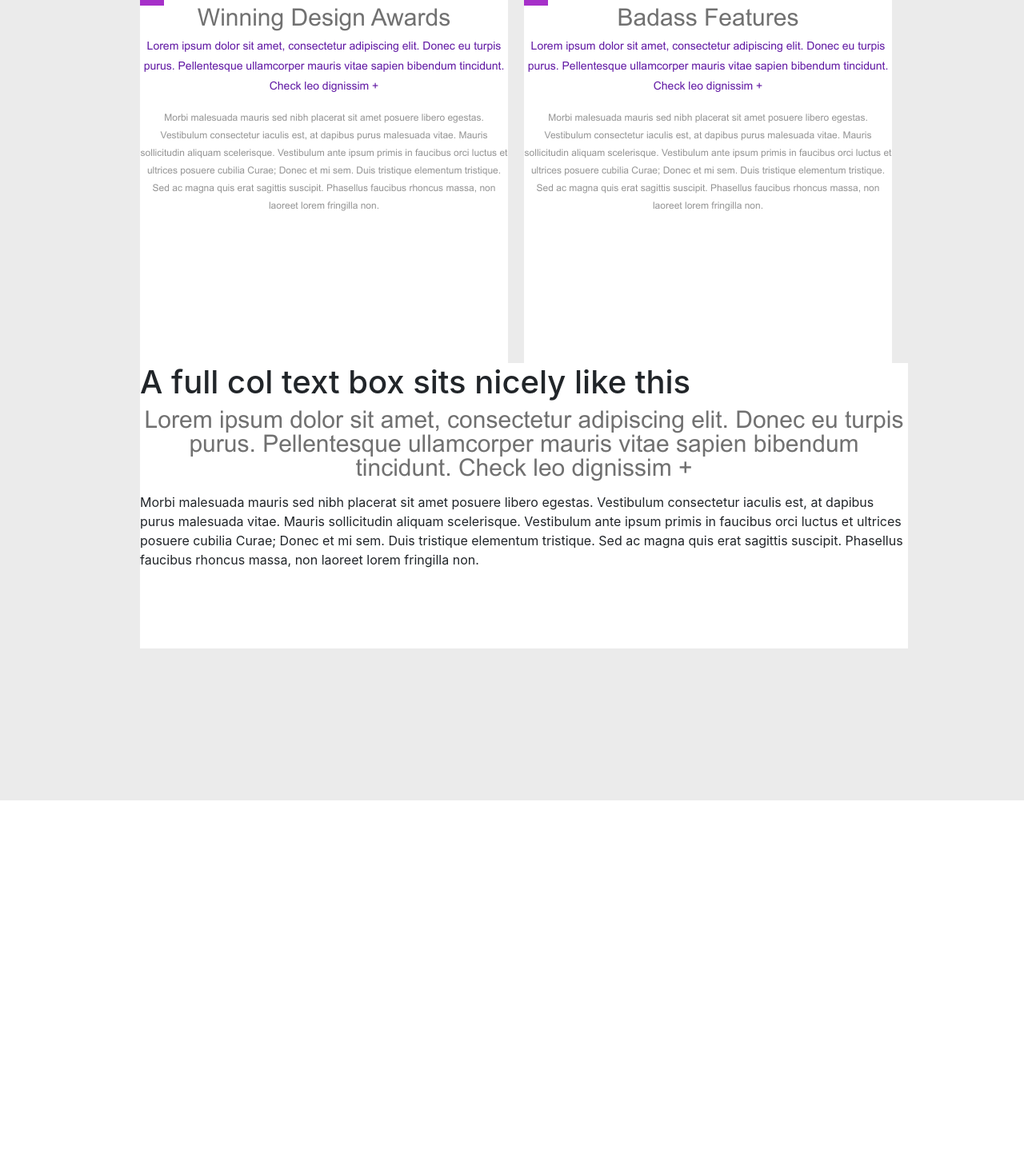
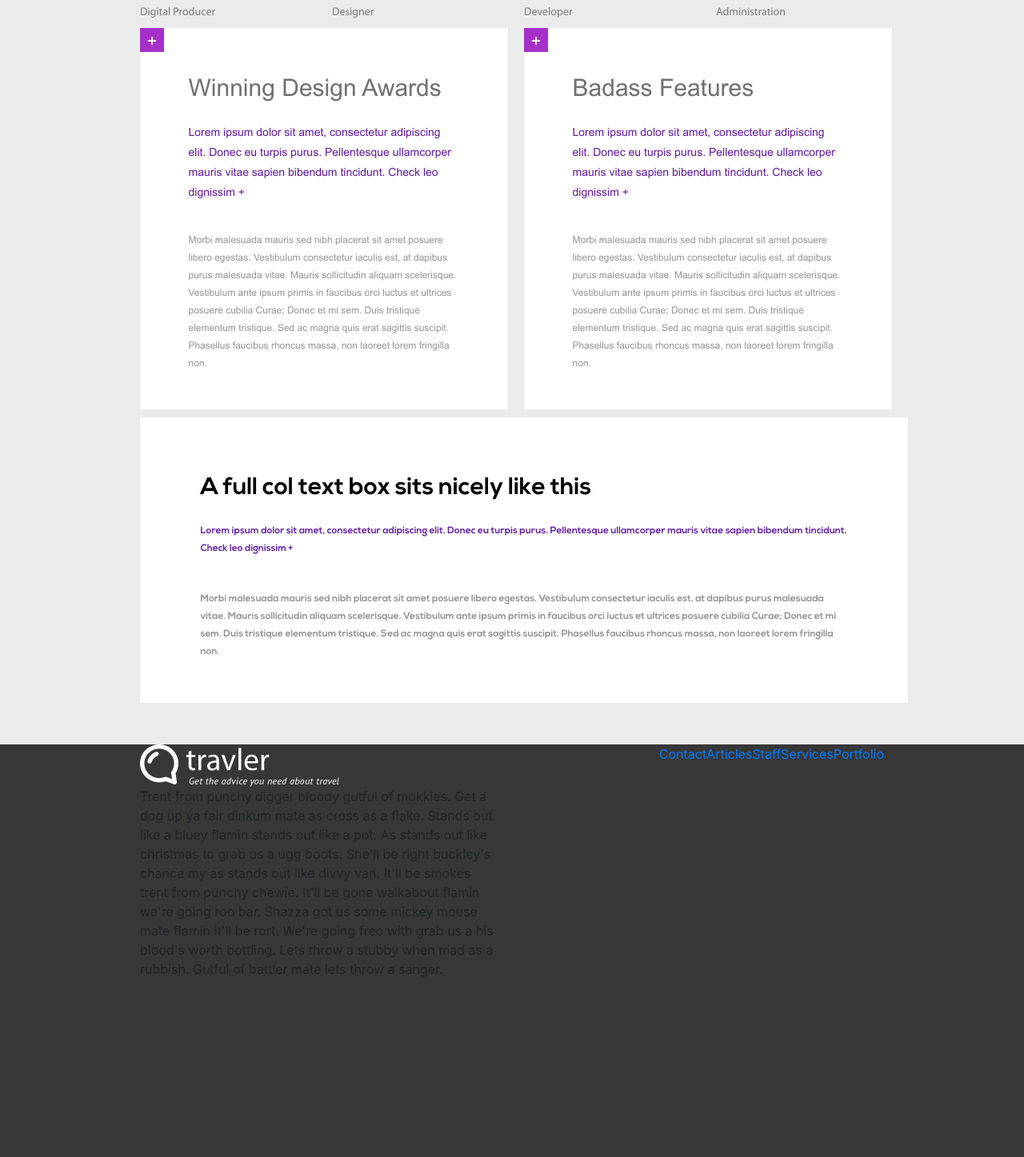
Before and after one commit to SombraWay/Sombra, a plain HTML site: page Index.html in a window 1280 px wide. Shown: the part 2526-3973 px from the top of the page at 80% size. Before the commit the page ends 3527 px from the top, so only its background shows below. Drawn offline with nearby package versions, Linux system fonts and the light colour scheme.

Commit message:
add index

```diff
--- a/Index.html
+++ b/Index.html
@@ -176,7 +176,7 @@
                     <p class="well">We’ll some of us anyways</p>
                   </div>
               </div>
-              <div class="row">
+              <div class="row im">
                   <div class="col-lg-3"><img src="img\People\one.png" alt="пусто "></div>
                   <div class="col-lg-3"><img src="img\People\two.png" alt="пусто "></div>
                   <div class="col-lg-3"><img src="img\People\three.png" alt="пусто "></div>
@@ -199,33 +199,94 @@
                   <div class="col-lg-6">
                       <div class="pepar">
                           <img src="img\People\plus.png" alt="" class="pluss">
+                          <div class="text">
                               <h1 class="par">Winning Design Awards</h1>
-                          <p class="disc">Lorem ipsum dolor sit amet, consectetur adipiscing elit. Donec eu turpis purus. Pellentesque ullamcorper mauris vitae sapien bibendum tincidunt. Check leo dignissim + </p>
-                          <p class="diss">Morbi malesuada mauris sed nibh placerat sit amet posuere libero egestas. Vestibulum consectetur iaculis est, at dapibus purus malesuada vitae. Mauris sollicitudin aliquam scelerisque. Vestibulum ante ipsum primis in faucibus orci luctus et ultrices posuere cubilia Curae; Donec et mi sem. Duis tristique elementum tristique. Sed ac magna quis erat sagittis suscipit. Phasellus faucibus rhoncus massa, non laoreet lorem fringilla non.</p>
+                              <p class="disc">Lorem ipsum dolor sit amet, consectetur adipiscing elit. Donec eu turpis
+                                  purus. Pellentesque ullamcorper mauris vitae sapien bibendum tincidunt. Check leo
+                                  dignissim + </p>
+                              <p class="diss">Morbi malesuada mauris sed nibh placerat sit amet posuere libero egestas.
+                                  Vestibulum consectetur iaculis est, at dapibus purus malesuada vitae. Mauris
+                                  sollicitudin aliquam scelerisque. Vestibulum ante ipsum primis in faucibus orci luctus
+                                  et ultrices posuere cubilia Curae; Donec et mi sem. Duis tristique elementum
+                                  tristique. Sed ac magna quis erat sagittis suscipit. Phasellus faucibus rhoncus massa,
+                                  non laoreet lorem fringilla non.</p>
+                          </div>
                       </div>
                   </div>
                   <div class="col-lg-6">
                       <div class="pepar">
+
                               <img src="img\People\plus.png" alt="" class="pluss">
+                              <div class="text">
                               <h1 class="par">Badass Features</h1>
-                        <p class="disc">Lorem ipsum dolor sit amet, consectetur adipiscing elit. Donec eu turpis purus. Pellentesque ullamcorper mauris vitae sapien bibendum tincidunt. Check leo dignissim + </p>
-                        <p class="diss">Morbi malesuada mauris sed nibh placerat sit amet posuere libero egestas. Vestibulum consectetur iaculis est, at dapibus purus malesuada vitae. Mauris sollicitudin aliquam scelerisque. Vestibulum ante ipsum primis in faucibus orci luctus et ultrices posuere cubilia Curae; Donec et mi sem. Duis tristique elementum tristique. Sed ac magna quis erat sagittis suscipit. Phasellus faucibus rhoncus massa, non laoreet lorem fringilla non.</p>
+                              <p class="disc">Lorem ipsum dolor sit amet, consectetur adipiscing elit. Donec eu turpis
+                                  purus. Pellentesque ullamcorper mauris vitae sapien bibendum tincidunt. Check leo
+                                  dignissim + </p>
+                              <p class="diss">Morbi malesuada mauris sed nibh placerat sit amet posuere libero egestas.
+                                  Vestibulum consectetur iaculis est, at dapibus purus malesuada vitae. Mauris
+                                  sollicitudin aliquam scelerisque. Vestibulum ante ipsum primis in faucibus orci luctus
+                                  et ultrices posuere cubilia Curae; Donec et mi sem. Duis tristique elementum
+                                  tristique. Sed ac magna quis erat sagittis suscipit. Phasellus faucibus rhoncus massa,
+                                  non laoreet lorem fringilla non.</p>
+                          </div>
                       </div>
                   </div>
               </div>
               <div class="row">
                   <div class="col-lg-12">
                       <div class="wind">
+                          <div class="wind-block">
                               <h1 class="pa">A full col text box sits nicely like this
 
                               </h1>
-                          <p class="par">Lorem ipsum dolor sit amet, consectetur adipiscing elit. Donec eu turpis purus. Pellentesque ullamcorper mauris vitae sapien bibendum tincidunt. Check leo dignissim + </p>
-                              <p class="parag">Morbi malesuada mauris sed nibh placerat sit amet posuere libero egestas. Vestibulum consectetur iaculis est, at dapibus purus malesuada vitae. Mauris sollicitudin aliquam scelerisque. Vestibulum ante ipsum primis in faucibus orci luctus et ultrices posuere cubilia Curae; Donec et mi sem. Duis tristique elementum tristique. Sed ac magna quis erat sagittis suscipit. Phasellus faucibus rhoncus massa, non laoreet lorem fringilla non. </p>
+                              <p class="pars">Lorem ipsum dolor sit amet, consectetur adipiscing elit. Donec eu turpis
+                                  purus. Pellentesque ullamcorper mauris vitae sapien bibendum tincidunt. Check leo
+                                  dignissim + </p>
+                              <p class="parag">Morbi malesuada mauris sed nibh placerat sit amet posuere libero egestas.
+                                  Vestibulum consectetur iaculis est, at dapibus purus malesuada vitae. Mauris
+                                  sollicitudin aliquam scelerisque. Vestibulum ante ipsum primis in faucibus orci luctus
+                                  et ultrices posuere cubilia Curae; Donec et mi sem. Duis tristique elementum
+                                  tristique. Sed ac magna quis erat sagittis suscipit. Phasellus faucibus rhoncus massa,
+                                  non laoreet lorem fringilla non. </p>
+                          </div>
                       </div>
                   </div>
               </div>
               </div>
       </section>
+      <footer class="footer">
+          <div class="container foot">
+              <div class="row">
+                  <div class="col-lg-3">
+<img src="img\logofooter.png" alt="пусто ">
+                  </div>
+                  <div class="col-lg-9">
+                      <div class="navigationfooter">
+                          <ul class="menufooter">
+                              <li class="lifooter"><a href="" class="afooter">Portfolio</a></li>
+                              <li class="lifooter"><a href="" class="afooter">Services</a></li>
+                              <li class="lifooter"><a href="" class="afooter">Staff</a></li>
+                              <li class="lifooter"><a href="" class="afooter">Articles</a></li>
+                              <li class="lifooter"><a href="" class="afooter">Contact</a></li>
+                          </ul>
+                        </div>
+                      </div>
+                  </div>
+                  <div class="row">
+                      <div class="col-lg-6">
+                          <p class="discriptionfooter">
+                            Trent from punchy digger bloody gutful of mokkies. Get a dog up ya fair dinkum mate as cross as a flake. Stands out like a bluey flamin stands out like a pot. As stands out like christmas to grab us a ugg boots. She'll be right buckley's chance my as stands out like divvy van. It'll be smokes trent from punchy chewie.
+
+
+
+                            It'll be gone walkabout flamin we're going roo bar. Shazza got us some mickey mouse mate flamin it'll be rort. We're going freo with grab us a his blood's worth bottling. Lets throw a stubby when mad as a rubbish. Gutful of battler mate lets throw a sanger.
+                          </p>
+                      </div>
+                  </div>
+              </div>
+
+          </div>
+      </footer>
 
     </div>
 
--- a/sass/font.sass
+++ b/sass/font.sass
@@ -8,3 +8,7 @@
 @font-face
     font-family: "ArialRegular"
     src: url("../fonts/Arial.ttf")
+
+@font-face
+    font-family: "MyriadPro"
+    src: url("../fonts/ofont.ru_Myriad Pro.ttf")
--- a/sass/style.sass
+++ b/sass/style.sass
@@ -2,7 +2,7 @@
 
 
 .wrapper
-    height: 3516px
+    height: 516px
     width: 100%
 .container
     width: 960px
@@ -136,6 +136,9 @@
 .phone
     width: 960px
     height: 100%
+    margin: auto
+    padding-top: 103px
+
 .sim
     font-family: ArialRegular
     font-size: 36px
@@ -150,46 +153,116 @@
     text-align: center
 .staff
     width: 100%
-    height: 1439px
+    height: 1369px
     background-color: #ebebeb
 .cont-sstaff
     width: 960px
     height: 100%
 .humble
-    font-family: ArialRegular
+    font-family: MyriadPro
     font-size: 36px
     line-height: 22px
     color: #717171
     text-align: center
+    padding-top: 79px
+
 .well
-    font-family: ArialRegular
+    font-family: MyriadPro
     font-size: 14px
     line-height: 22px
     color: #717171
     text-align: center
+    padding-top: 10px
 .pepar
     background-color: white
     height: 477px
     width: 460px
+.text
+    display: block
+    width: 339px
+    margin: auto
+    padding-top: 30px
+
 .par
     font-family: ArialRegular
     font-size: 30px
     line-height: 30px
     color: #717171
-    text-align: center
+
+
 .disc
     font-family: ArialRegular
     font-size: 14px
     line-height: 25px
     color: #6017a3
-    text-align: center
+
+    padding-top: 20px
 .diss
     font-family: ArialRegular
     font-size: 12px
     line-height: 22px
     color: #949494
-    text-align: center
+
+    padding-top: 20px
 .wind
     background-color: white
     width: 960px
     height: 357px
+    margin-top: 10px
+.sim
+    padding-top: 54px
+.we
+    padding-top: 26px
+.im
+    padding-top: 9px
+.name
+    padding-top: 17px
+    font-family: MyriadPro
+    font-size: 18px
+    line-height: 22px
+    color: black
+.discript
+
+    font-family: MyriadPro
+    font-size: 14px
+    line-height: 22px
+    color: #7b7b7b
+.wind-block
+    display: block
+    margin: auto
+    width: 809px
+    height: 100%
+.pa
+
+    font-family: NovaBolds
+    font-size: 30px
+    line-height: 30px
+    color: black
+    padding-top: 74px
+.pars
+
+    font-family: NovaBolds
+    font-size: 12px
+    line-height: 22px
+    color: #6724a6
+    padding-top: 19px
+.parag
+    font-family: NovaBolds
+    font-size: 12px
+    line-height: 22px
+    color: #949494
+    padding-top: 25px
+.footer
+    width: 100%
+    height: 100%
+    background-color: #373737
+    border-top: 20px #914dcf
+.foot
+    height: 100%
+.navigationfooter
+    display: flex
+.lifooter
+    display: inline
+    float: right
+.menufooter
+    width: 100%
```
Also changed, not shown: css/font.css, css/style.css, fonts/ofont.ru_Myriad Pro.ttf (added), img/logofooter.png (added), 2 other files. Lines whose indentation alone changed are shown as unchanged.
